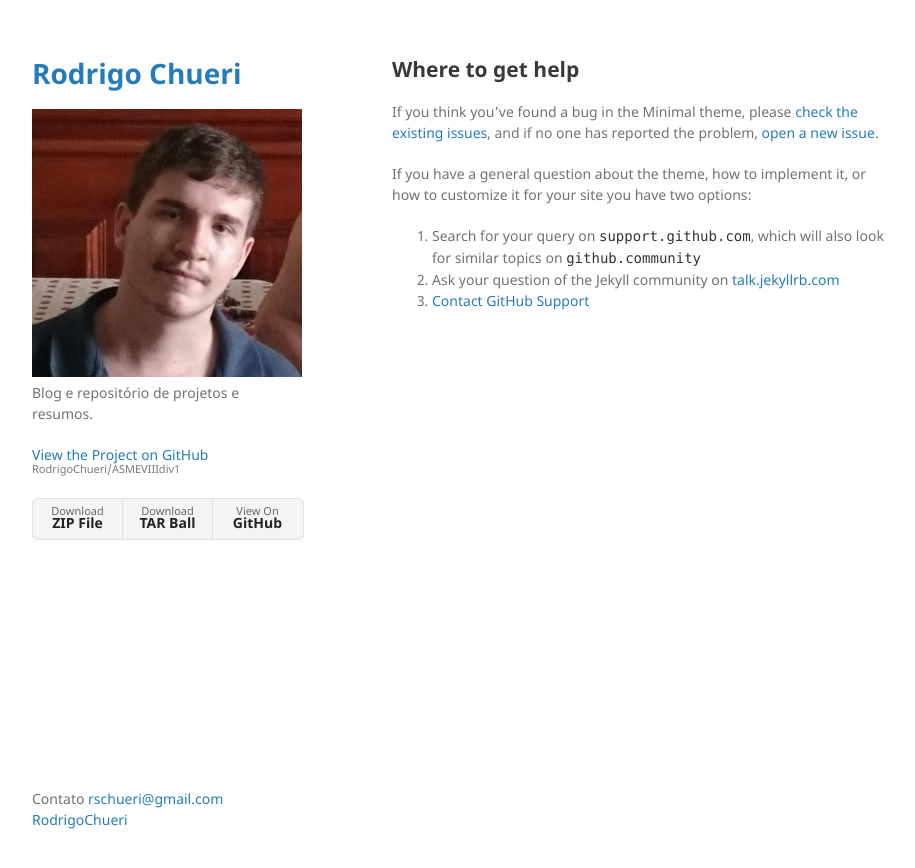
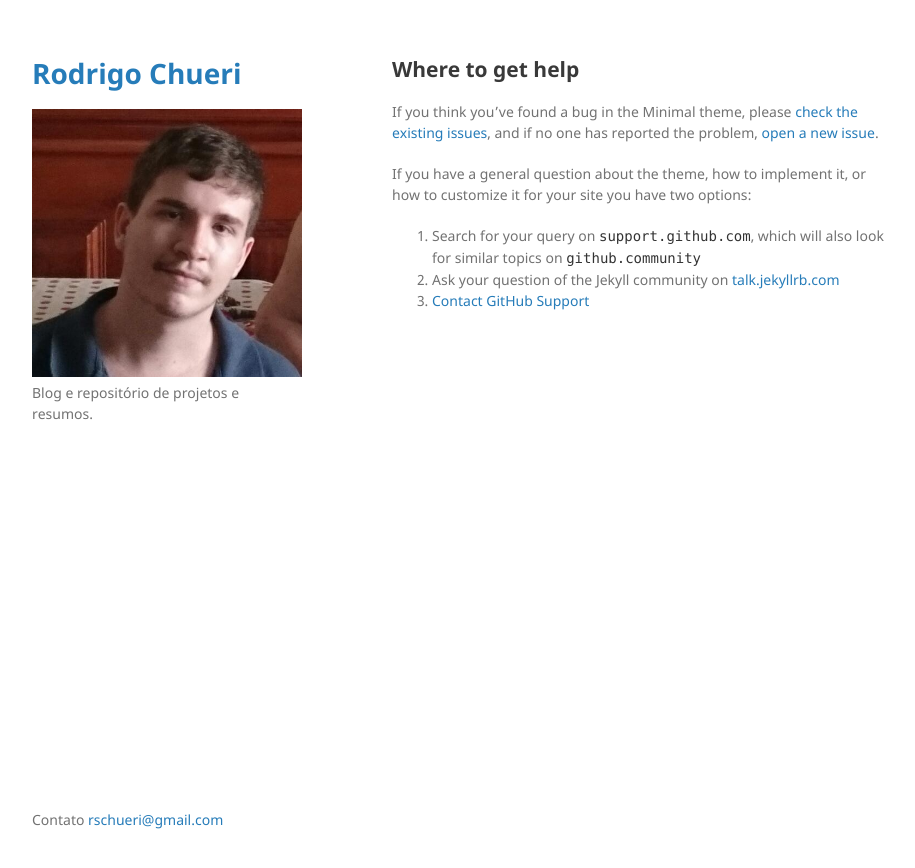
Before and after one commit to RodrigoChueri/ASMEVIIIdiv1, a Jekyll site: the page built from docs/SUPPORT.md, in a window 1280 px wide. Shown: the top 868 px of the page, without its empty margins (178-1093 px from the left). Built offline with Jekyll 4.4.1, drawn with Linux system fonts in a browser that asks for light colours; our own code applies the rules of GitHub Pages for plain Markdown files.

Commit message:
Update default.html

```diff
--- a/_layouts/default.html
+++ b/_layouts/default.html
@@ -23,21 +23,11 @@
 
         <p>{{ site.description | default: site.github.project_tagline }}</p>
 
-        {% if site.github.is_project_page %}
-        <p class="view"><a href="{{ site.github.repository_url }}">View the Project on GitHub <small>{{ site.github.repository_nwo }}</small></a></p>
-        {% endif %}
 
-        {% if site.github.is_user_page %}
-        <p class="view"><a href="{{ site.github.owner_url }}">View My GitHub Profile</a></p>
-        {% endif %}
 
-        {% if site.show_downloads %}
-        <ul class="downloads">
-          <li><a href="{{ site.github.zip_url }}">Download <strong>ZIP File</strong></a></li>
-          <li><a href="{{ site.github.tar_url }}">Download <strong>TAR Ball</strong></a></li>
-          <li><a href="{{ site.github.repository_url }}">View On <strong>GitHub</strong></a></li>
-        </ul>
-        {% endif %}
+
+
+
       </header>
       <section>
 
@@ -46,7 +36,7 @@
       </section>
       <footer>
         {% if site.github.is_project_page %}
-        <p>Contato <a href="rschueri@gmail.com">rschueri@gmail.com</a> <a href="{{ site.github.owner_url }}">{{ site.github.owner_name }}</a></p>
+        <p>Contato <a href="rschueri@gmail.com">rschueri@gmail.com</a></p>
         {% endif %}
       </footer>
     </div>
```
